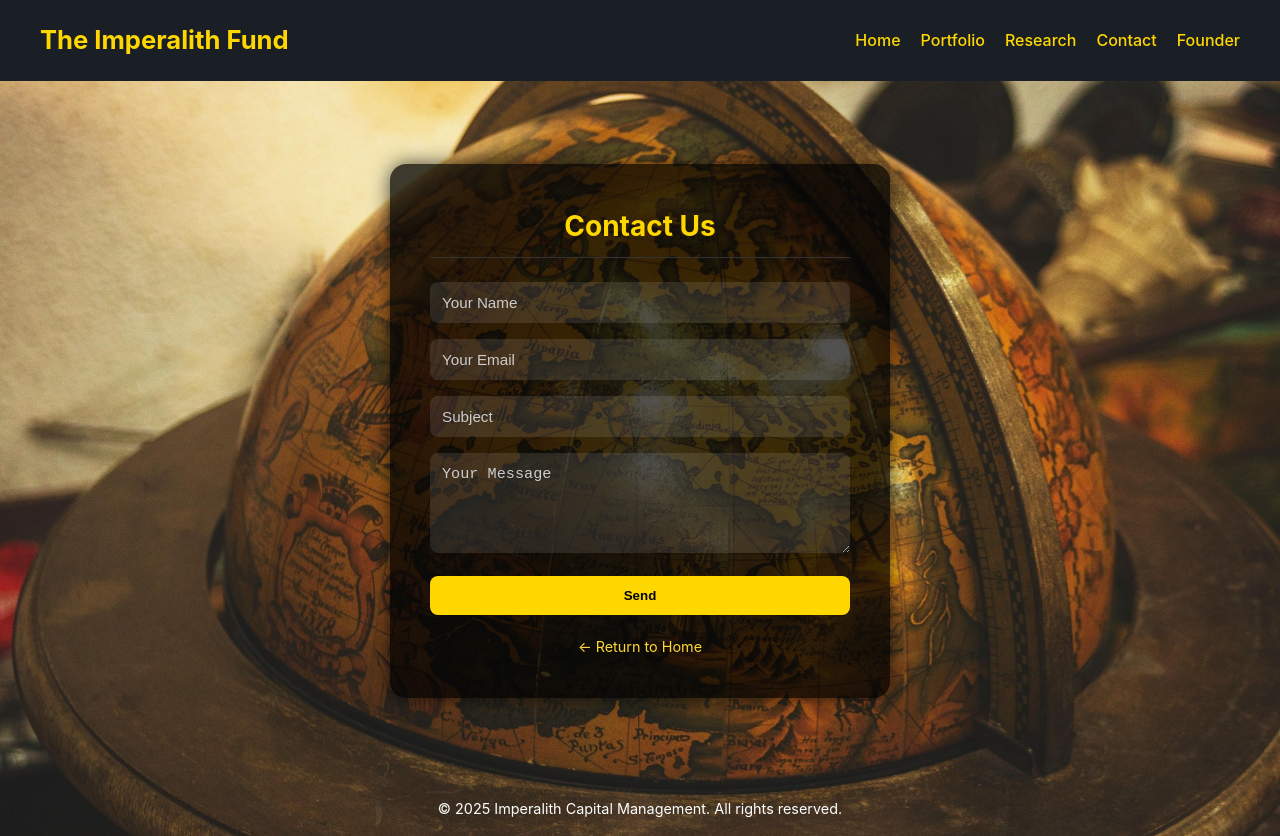
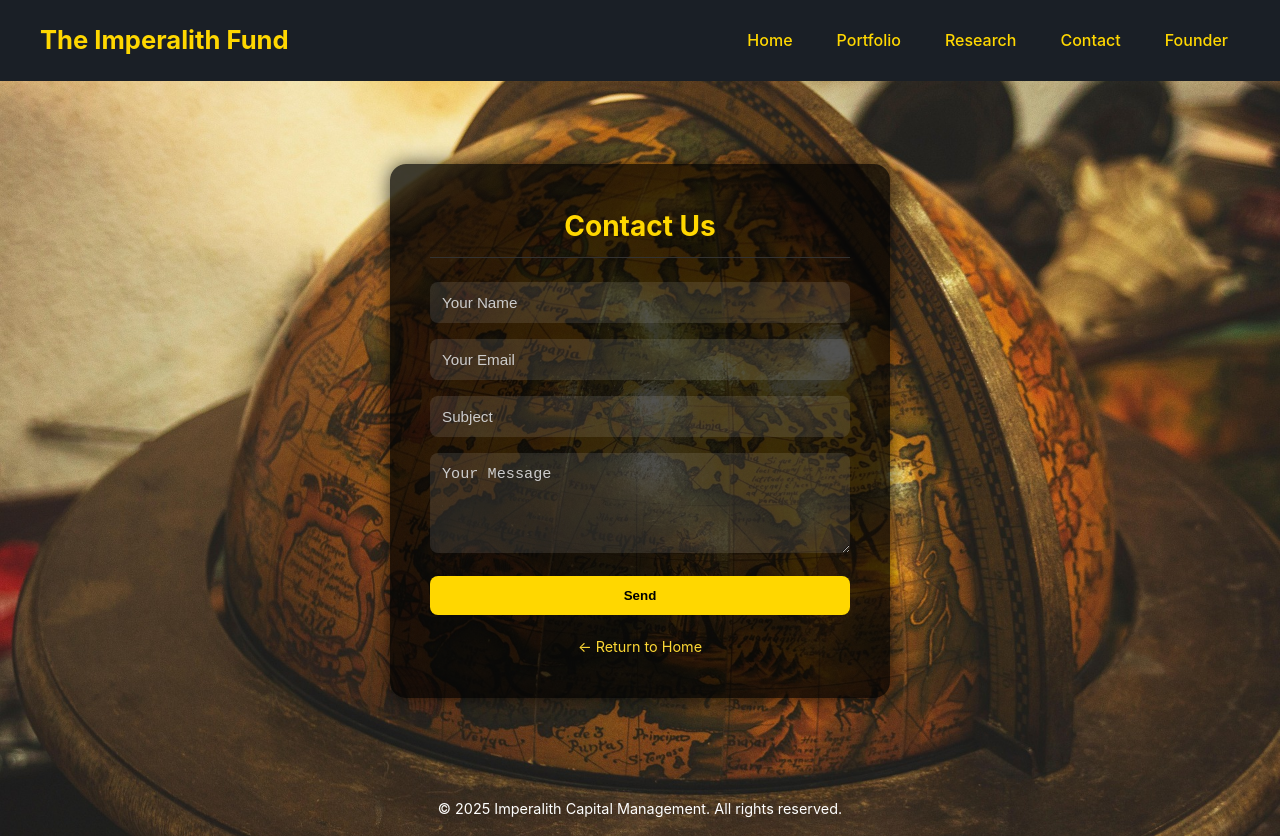
Before and after one commit to Imperalith/imperalith.github.io, a plain HTML site: page contact.html in a window 1280 px wide. Drawn offline with Linux system fonts and the light colour scheme.

Commit message:
Update contact.html

```diff
--- a/contact.html
+++ b/contact.html
@@ -37,6 +37,10 @@
     .nav-links {
       display: flex;
       gap: 20px;
+    }
+
+    .nav-links li {
+      padding: 0 12px; /* Matches spacing from founder.html */
     }
 
     @media (max-width: 768px) {
```
